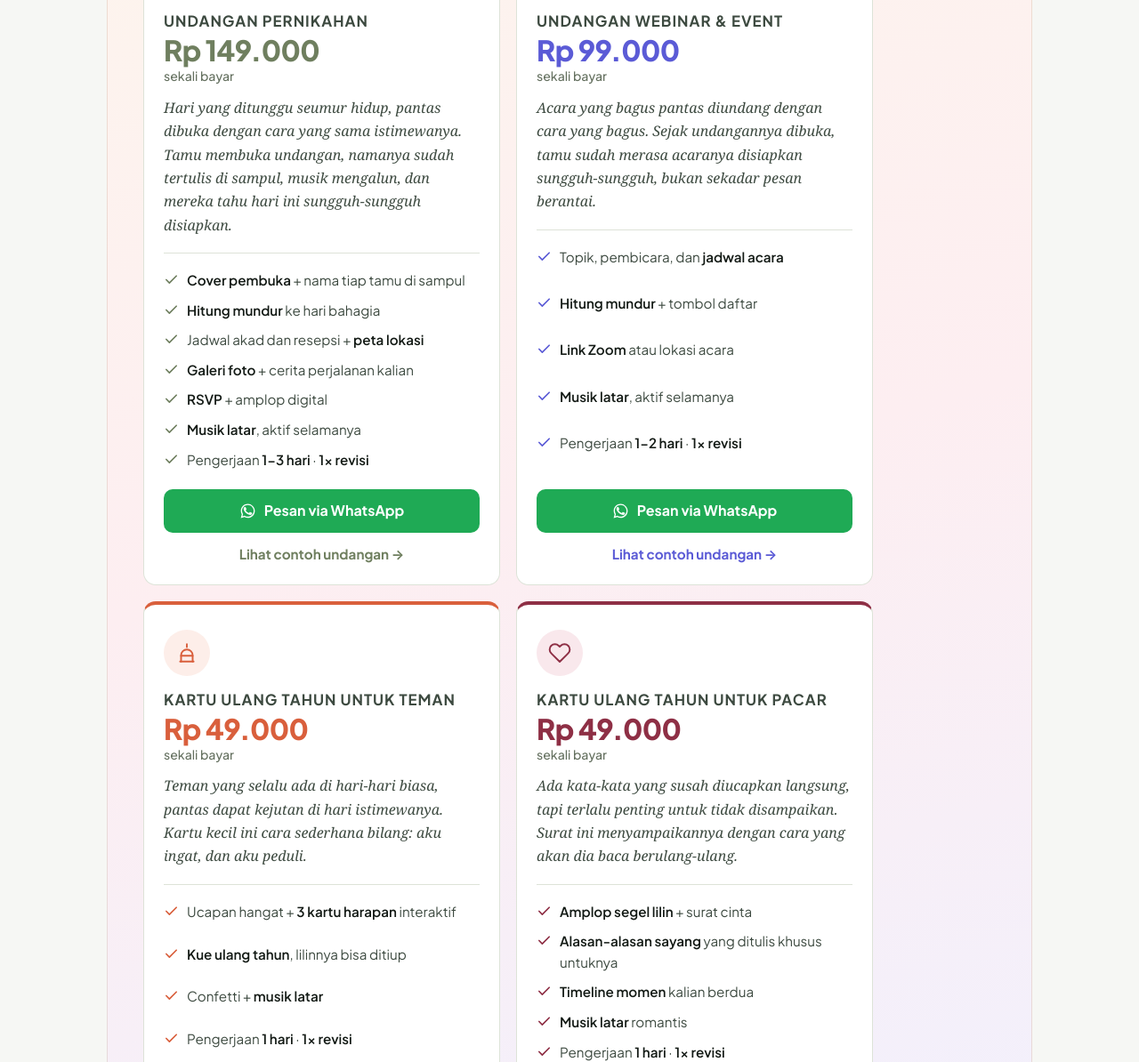
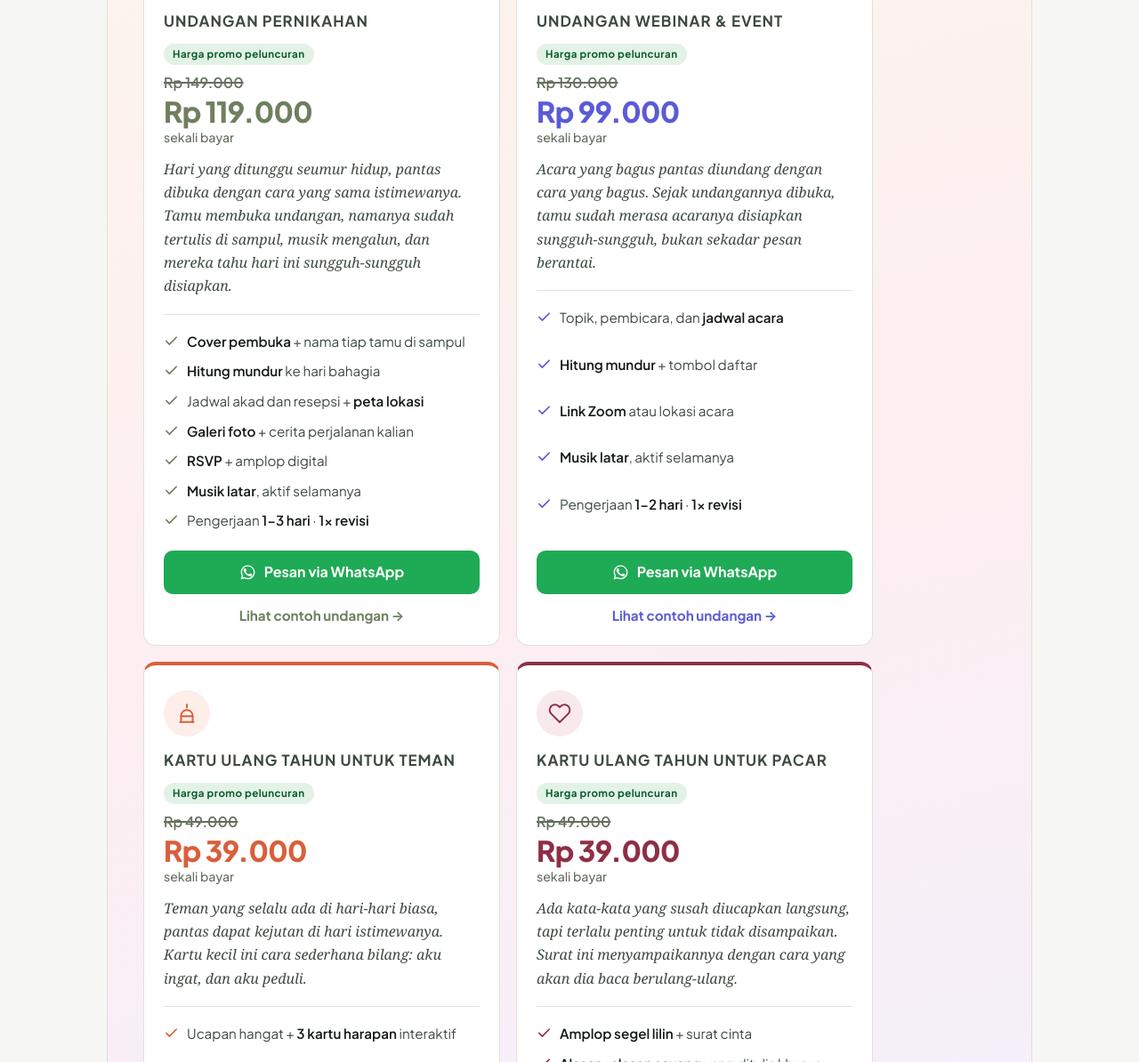
Before and after one commit to Erzarafy/web-demo-umkm, a plain HTML site: page pricelist/index.html in a window 1280 px wide. Shown: the part 3816-5010 px from the top of the page at 89% size. Drawn offline with Linux system fonts and the light colour scheme.

Commit message:
Harga coret undangan & kartu: nikah 119rb, webinar 99rb, kartu 39rb

```diff
--- a/pricelist/index.html
+++ b/pricelist/index.html
@@ -769,7 +769,9 @@
         <article class="card invite-card invite-nikah reveal">
           <div class="invite-icon" aria-hidden="true"><svg viewBox="0 0 24 24" fill="none" stroke="currentColor" stroke-width="1.8" stroke-linecap="round" stroke-linejoin="round" aria-hidden="true"><circle cx="9" cy="14" r="5.5"/><circle cx="15" cy="14" r="5.5"/></svg></div>
           <h2>Undangan Pernikahan</h2>
-          <p class="price">Rp 149.000<small>sekali bayar</small></p>
+                    <p class="promo">Harga promo peluncuran</p>
+          <p class="was">Rp 149.000</p>
+          <p class="price">Rp 119.000<small>sekali bayar</small></p>
           <p class="tagline">Hari yang ditunggu seumur hidup, pantas dibuka dengan cara yang sama istimewanya. Tamu membuka undangan, namanya sudah tertulis di sampul, musik mengalun, dan mereka tahu hari ini sungguh-sungguh disiapkan.</p>
           <ul class="features">
             <li><svg width="17" height="17" viewBox="0 0 24 24" fill="none" stroke="currentColor" stroke-width="2.4" stroke-linecap="round" stroke-linejoin="round" aria-hidden="true"><path d="M20 6 9 17l-5-5"/></svg><span><strong>Cover pembuka</strong> + nama tiap tamu di sampul</span></li>
@@ -780,7 +782,7 @@
             <li><svg width="17" height="17" viewBox="0 0 24 24" fill="none" stroke="currentColor" stroke-width="2.4" stroke-linecap="round" stroke-linejoin="round" aria-hidden="true"><path d="M20 6 9 17l-5-5"/></svg><span><strong>Musik latar</strong>, aktif selamanya</span></li>
             <li><svg width="17" height="17" viewBox="0 0 24 24" fill="none" stroke="currentColor" stroke-width="2.4" stroke-linecap="round" stroke-linejoin="round" aria-hidden="true"><path d="M20 6 9 17l-5-5"/></svg><span>Pengerjaan <strong>1-3 hari</strong> &middot; <strong>1x revisi</strong></span></li>
           </ul>
-          <a class="btn-wa" href="https://wa.me/6287873092973?text=Halo%20Erza%2C%20saya%20mau%20pesan%20Undangan%20Pernikahan%20Digital%20%28Rp%20149.000%29.%20Boleh%20info%20lebih%20lanjut%3F" target="_blank" rel="noopener">
+          <a class="btn-wa" href="https://wa.me/6287873092973?text=Halo%20Erza%2C%20saya%20mau%20pesan%20Undangan%20Pernikahan%20Digital%20%28Rp%20119.000%29.%20Boleh%20info%20lebih%20lanjut%3F" target="_blank" rel="noopener">
             <svg width="19" height="19" viewBox="0 0 24 24" fill="currentColor" aria-hidden="true"><path d="M17.5 14.4c-.3-.15-1.76-.87-2.03-.97-.27-.1-.47-.15-.67.15-.2.3-.77.96-.94 1.16-.17.2-.35.22-.65.07-.3-.15-1.26-.46-2.4-1.48-.89-.79-1.48-1.77-1.65-2.07-.17-.3-.02-.46.13-.61.13-.13.3-.35.45-.52.15-.17.2-.3.3-.5.1-.2.05-.37-.02-.52-.07-.15-.67-1.62-.92-2.22-.24-.58-.49-.5-.67-.51h-.57c-.2 0-.52.07-.8.37-.27.3-1.04 1.02-1.04 2.5 0 1.47 1.07 2.9 1.22 3.1.15.2 2.11 3.22 5.1 4.51.71.31 1.27.49 1.7.63.72.23 1.37.2 1.88.12.57-.09 1.76-.72 2.01-1.42.25-.7.25-1.29.17-1.42-.07-.13-.27-.2-.57-.35ZM12.04 2C6.56 2 2.1 6.45 2.1 11.93c0 1.75.46 3.45 1.32 4.95L2 22l5.25-1.38a9.9 9.9 0 0 0 4.79 1.22h.01c5.48 0 9.93-4.45 9.93-9.93 0-2.65-1.03-5.14-2.9-7.01A9.83 9.83 0 0 0 12.04 2Zm0 18.03h-.01a8.2 8.2 0 0 1-4.19-1.15l-.3-.18-3.12.82.83-3.04-.19-.31a8.2 8.2 0 0 1-1.26-4.38c0-4.54 3.7-8.24 8.25-8.24 2.2 0 4.27.86 5.82 2.42a8.18 8.18 0 0 1 2.41 5.83c0 4.54-3.7 8.23-8.24 8.23Z"/></svg>
             Pesan via WhatsApp
           </a>
@@ -790,6 +792,8 @@
         <article class="card invite-card invite-webinar reveal">
           <div class="invite-icon" aria-hidden="true"><svg viewBox="0 0 24 24" fill="none" stroke="currentColor" stroke-width="1.8" stroke-linecap="round" stroke-linejoin="round" aria-hidden="true"><rect x="2" y="5" width="14" height="12" rx="2"/><path d="m16 10 6-3v10l-6-3"/></svg></div>
           <h2>Undangan Webinar &amp; Event</h2>
+                    <p class="promo">Harga promo peluncuran</p>
+          <p class="was">Rp 130.000</p>
           <p class="price">Rp 99.000<small>sekali bayar</small></p>
           <p class="tagline">Acara yang bagus pantas diundang dengan cara yang bagus. Sejak undangannya dibuka, tamu sudah merasa acaranya disiapkan sungguh-sungguh, bukan sekadar pesan berantai.</p>
           <ul class="features">
@@ -809,7 +813,9 @@
         <article class="card invite-card invite-teman reveal">
           <div class="invite-icon" aria-hidden="true"><svg viewBox="0 0 24 24" fill="none" stroke="currentColor" stroke-width="1.8" stroke-linecap="round" stroke-linejoin="round" aria-hidden="true"><path d="M12 3v3"/><path d="M5 21h14"/><path d="M6 21v-6.5A6 6 0 0 1 18 14.5V21"/><path d="M6 15h12"/></svg></div>
           <h2>Kartu Ulang Tahun untuk Teman</h2>
-          <p class="price">Rp 49.000<small>sekali bayar</small></p>
+                    <p class="promo">Harga promo peluncuran</p>
+          <p class="was">Rp 49.000</p>
+          <p class="price">Rp 39.000<small>sekali bayar</small></p>
           <p class="tagline">Teman yang selalu ada di hari-hari biasa, pantas dapat kejutan di hari istimewanya. Kartu kecil ini cara sederhana bilang: aku ingat, dan aku peduli.</p>
           <ul class="features">
             <li><svg width="17" height="17" viewBox="0 0 24 24" fill="none" stroke="currentColor" stroke-width="2.4" stroke-linecap="round" stroke-linejoin="round" aria-hidden="true"><path d="M20 6 9 17l-5-5"/></svg><span>Ucapan hangat + <strong>3 kartu harapan</strong> interaktif</span></li>
@@ -817,7 +823,7 @@
             <li><svg width="17" height="17" viewBox="0 0 24 24" fill="none" stroke="currentColor" stroke-width="2.4" stroke-linecap="round" stroke-linejoin="round" aria-hidden="true"><path d="M20 6 9 17l-5-5"/></svg><span>Confetti + <strong>musik latar</strong></span></li>
             <li><svg width="17" height="17" viewBox="0 0 24 24" fill="none" stroke="currentColor" stroke-width="2.4" stroke-linecap="round" stroke-linejoin="round" aria-hidden="true"><path d="M20 6 9 17l-5-5"/></svg><span>Pengerjaan <strong>1 hari</strong> &middot; <strong>1x revisi</strong></span></li>
           </ul>
-          <a class="btn-wa" href="https://wa.me/6287873092973?text=Halo%20Erza%2C%20saya%20mau%20pesan%20Kartu%20Ulang%20Tahun%20untuk%20Teman%20%28Rp%2049.000%29.%20Boleh%20info%20lebih%20lanjut%3F" target="_blank" rel="noopener">
+          <a class="btn-wa" href="https://wa.me/6287873092973?text=Halo%20Erza%2C%20saya%20mau%20pesan%20Kartu%20Ulang%20Tahun%20untuk%20Teman%20%28Rp%2039.000%29.%20Boleh%20info%20lebih%20lanjut%3F" target="_blank" rel="noopener">
             <svg width="19" height="19" viewBox="0 0 24 24" fill="currentColor" aria-hidden="true"><path d="M17.5 14.4c-.3-.15-1.76-.87-2.03-.97-.27-.1-.47-.15-.67.15-.2.3-.77.96-.94 1.16-.17.2-.35.22-.65.07-.3-.15-1.26-.46-2.4-1.48-.89-.79-1.48-1.77-1.65-2.07-.17-.3-.02-.46.13-.61.13-.13.3-.35.45-.52.15-.17.2-.3.3-.5.1-.2.05-.37-.02-.52-.07-.15-.67-1.62-.92-2.22-.24-.58-.49-.5-.67-.51h-.57c-.2 0-.52.07-.8.37-.27.3-1.04 1.02-1.04 2.5 0 1.47 1.07 2.9 1.22 3.1.15.2 2.11 3.22 5.1 4.51.71.31 1.27.49 1.7.63.72.23 1.37.2 1.88.12.57-.09 1.76-.72 2.01-1.42.25-.7.25-1.29.17-1.42-.07-.13-.27-.2-.57-.35ZM12.04 2C6.56 2 2.1 6.45 2.1 11.93c0 1.75.46 3.45 1.32 4.95L2 22l5.25-1.38a9.9 9.9 0 0 0 4.79 1.22h.01c5.48 0 9.93-4.45 9.93-9.93 0-2.65-1.03-5.14-2.9-7.01A9.83 9.83 0 0 0 12.04 2Zm0 18.03h-.01a8.2 8.2 0 0 1-4.19-1.15l-.3-.18-3.12.82.83-3.04-.19-.31a8.2 8.2 0 0 1-1.26-4.38c0-4.54 3.7-8.24 8.25-8.24 2.2 0 4.27.86 5.82 2.42a8.18 8.18 0 0 1 2.41 5.83c0 4.54-3.7 8.23-8.24 8.23Z"/></svg>
             Pesan via WhatsApp
           </a>
@@ -827,7 +833,9 @@
         <article class="card invite-card invite-pacar reveal">
           <div class="invite-icon" aria-hidden="true"><svg viewBox="0 0 24 24" fill="none" stroke="currentColor" stroke-width="1.8" stroke-linecap="round" stroke-linejoin="round" aria-hidden="true"><path d="M20.84 4.61a5.5 5.5 0 0 0-7.78 0L12 5.67l-1.06-1.06a5.5 5.5 0 0 0-7.78 7.78l1.06 1.06L12 21.23l7.78-7.78 1.06-1.06a5.5 5.5 0 0 0 0-7.78z"/></svg></div>
           <h2>Kartu Ulang Tahun untuk Pacar</h2>
-          <p class="price">Rp 49.000<small>sekali bayar</small></p>
+                    <p class="promo">Harga promo peluncuran</p>
+          <p class="was">Rp 49.000</p>
+          <p class="price">Rp 39.000<small>sekali bayar</small></p>
           <p class="tagline">Ada kata-kata yang susah diucapkan langsung, tapi terlalu penting untuk tidak disampaikan. Surat ini menyampaikannya dengan cara yang akan dia baca berulang-ulang.</p>
           <ul class="features">
             <li><svg width="17" height="17" viewBox="0 0 24 24" fill="none" stroke="currentColor" stroke-width="2.4" stroke-linecap="round" stroke-linejoin="round" aria-hidden="true"><path d="M20 6 9 17l-5-5"/></svg><span><strong>Amplop segel lilin</strong> + surat cinta</span></li>
@@ -836,7 +844,7 @@
             <li><svg width="17" height="17" viewBox="0 0 24 24" fill="none" stroke="currentColor" stroke-width="2.4" stroke-linecap="round" stroke-linejoin="round" aria-hidden="true"><path d="M20 6 9 17l-5-5"/></svg><span><strong>Musik latar</strong> romantis</span></li>
             <li><svg width="17" height="17" viewBox="0 0 24 24" fill="none" stroke="currentColor" stroke-width="2.4" stroke-linecap="round" stroke-linejoin="round" aria-hidden="true"><path d="M20 6 9 17l-5-5"/></svg><span>Pengerjaan <strong>1 hari</strong> &middot; <strong>1x revisi</strong></span></li>
           </ul>
-          <a class="btn-wa" href="https://wa.me/6287873092973?text=Halo%20Erza%2C%20saya%20mau%20pesan%20Kartu%20Ulang%20Tahun%20untuk%20Pacar%20%28Rp%2049.000%29.%20Boleh%20info%20lebih%20lanjut%3F" target="_blank" rel="noopener">
+          <a class="btn-wa" href="https://wa.me/6287873092973?text=Halo%20Erza%2C%20saya%20mau%20pesan%20Kartu%20Ulang%20Tahun%20untuk%20Pacar%20%28Rp%2039.000%29.%20Boleh%20info%20lebih%20lanjut%3F" target="_blank" rel="noopener">
             <svg width="19" height="19" viewBox="0 0 24 24" fill="currentColor" aria-hidden="true"><path d="M17.5 14.4c-.3-.15-1.76-.87-2.03-.97-.27-.1-.47-.15-.67.15-.2.3-.77.96-.94 1.16-.17.2-.35.22-.65.07-.3-.15-1.26-.46-2.4-1.48-.89-.79-1.48-1.77-1.65-2.07-.17-.3-.02-.46.13-.61.13-.13.3-.35.45-.52.15-.17.2-.3.3-.5.1-.2.05-.37-.02-.52-.07-.15-.67-1.62-.92-2.22-.24-.58-.49-.5-.67-.51h-.57c-.2 0-.52.07-.8.37-.27.3-1.04 1.02-1.04 2.5 0 1.47 1.07 2.9 1.22 3.1.15.2 2.11 3.22 5.1 4.51.71.31 1.27.49 1.7.63.72.23 1.37.2 1.88.12.57-.09 1.76-.72 2.01-1.42.25-.7.25-1.29.17-1.42-.07-.13-.27-.2-.57-.35ZM12.04 2C6.56 2 2.1 6.45 2.1 11.93c0 1.75.46 3.45 1.32 4.95L2 22l5.25-1.38a9.9 9.9 0 0 0 4.79 1.22h.01c5.48 0 9.93-4.45 9.93-9.93 0-2.65-1.03-5.14-2.9-7.01A9.83 9.83 0 0 0 12.04 2Zm0 18.03h-.01a8.2 8.2 0 0 1-4.19-1.15l-.3-.18-3.12.82.83-3.04-.19-.31a8.2 8.2 0 0 1-1.26-4.38c0-4.54 3.7-8.24 8.25-8.24 2.2 0 4.27.86 5.82 2.42a8.18 8.18 0 0 1 2.41 5.83c0 4.54-3.7 8.23-8.24 8.23Z"/></svg>
             Pesan via WhatsApp
           </a>
```
Also changed, not shown: index.html (+6 -4 lines).
